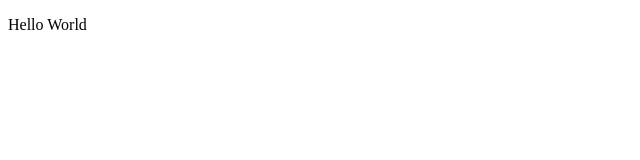
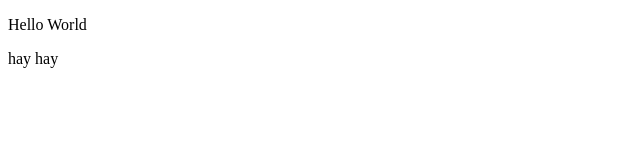
Before and after one commit to Erek9/project, a plain HTML site: page index.html in a window 1280 px wide. Shown: the full height of the page, 0-640 px from the left. Drawn offline with Linux system fonts and the light colour scheme.

Commit message:
second commit

```diff
--- a/index.html
+++ b/index.html
@@ -9,7 +9,7 @@
 <body>
 
     <p>Hello World</p>
-
+   <p>hay hay</p>
 <script src="JS/style.js"></script>
 
 </body>
```
